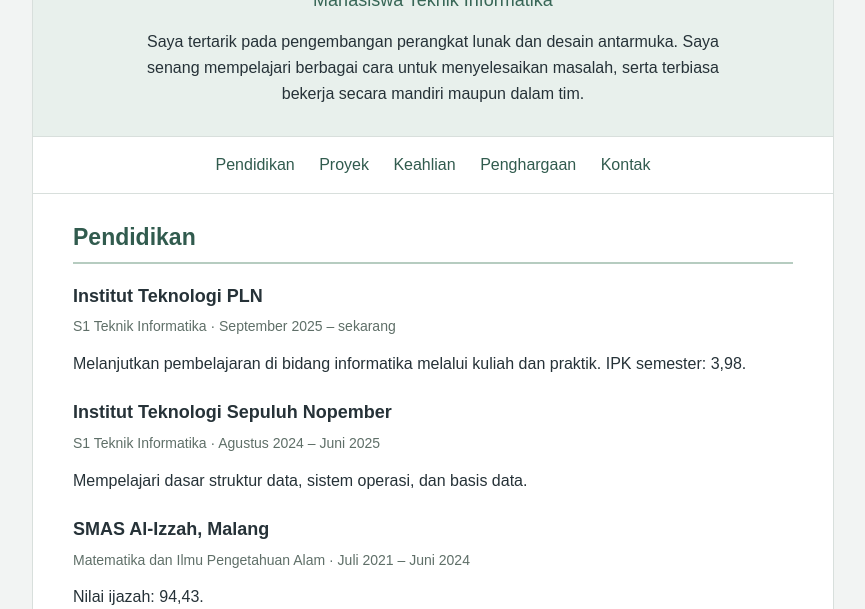
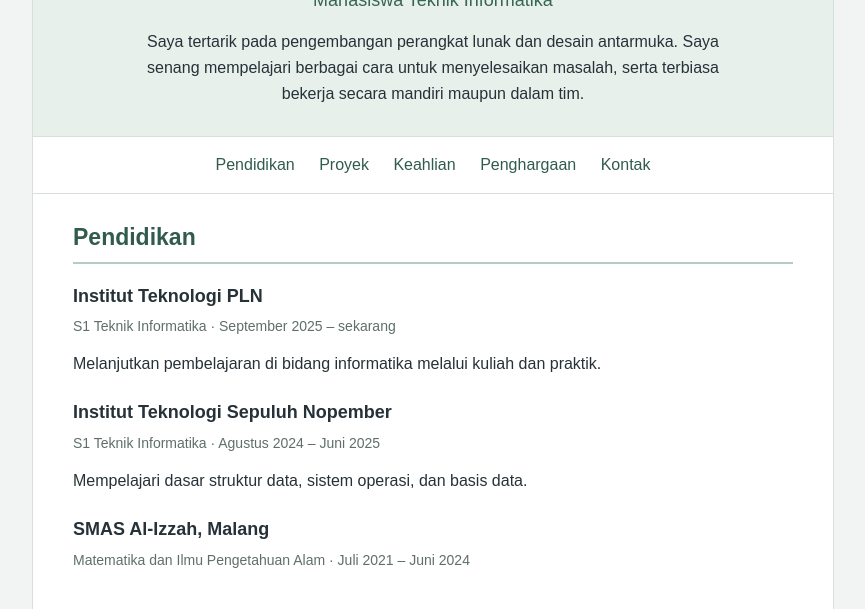
Before and after one commit to RaihanHuda/cv-pribadi, a plain HTML site: page index.html in a window 1280 px wide. Shown: the part 343-952 px from the top of the page, without its empty margins (207-1072 px from the left). Drawn offline with Linux system fonts and the light colour scheme.

Commit message:
Update index.html

```diff
--- a/index.html
+++ b/index.html
@@ -28,7 +28,7 @@
       <div class="item">
         <h3>Institut Teknologi PLN</h3>
         <p class="keterangan">S1 Teknik Informatika · September 2025 – sekarang</p>
-        <p>Melanjutkan pembelajaran di bidang informatika melalui kuliah dan praktik. IPK semester: 3,98.</p>
+        <p>Melanjutkan pembelajaran di bidang informatika melalui kuliah dan praktik.</p>
       </div>
       <div class="item">
         <h3>Institut Teknologi Sepuluh Nopember</h3>
@@ -38,7 +38,6 @@
       <div class="item">
         <h3>SMAS Al-Izzah, Malang</h3>
         <p class="keterangan">Matematika dan Ilmu Pengetahuan Alam · Juli 2021 – Juni 2024</p>
-        <p>Nilai ijazah: 94,43.</p>
       </div>
     </section>
 
@@ -113,7 +112,7 @@
     </section>
 
     <footer>
-      <p>© 2026 Muh. Raihan Huda Negara</p>
+      <p>© Muh. Raihan Huda Negara_202531075</p>
     </footer>
   </div>
 </body>
```
